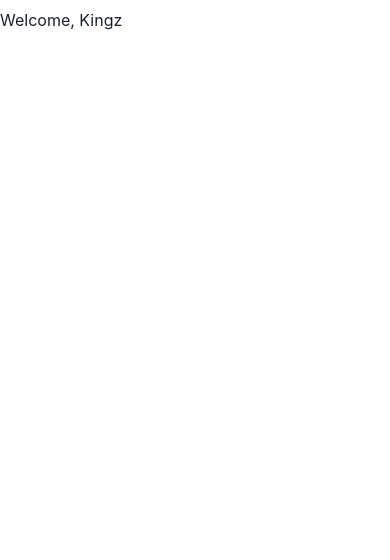
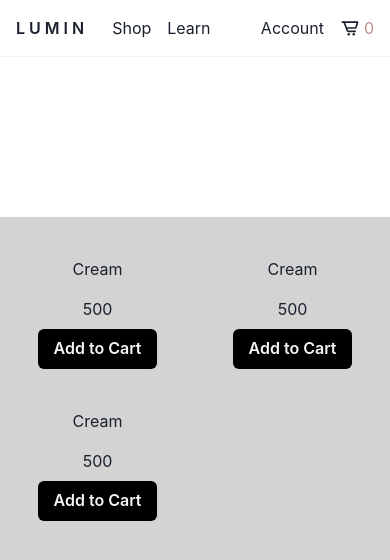
Before and after one commit to mrkingz/shopping-cart-apollo, a Next.js app: page / in a window 390 px wide. Shown: the top 560 px of the page. Built offline with nearby package versions, Linux system fonts and the light colour scheme.

Commit message:
Add drawer to display cart

```diff
--- /dev/null
+++ b/@types.ts
@@ -0,0 +1,19 @@
+export type ProductType = {
+    id: number
+    title: string
+    image_url: string
+    price: number
+    product_options?: ProductOptionType[]
+}
+
+export type ProductOptionType = {
+    title?: string
+    prefix?: string
+    suffix?: string
+    options?: OptionsType[]
+}
+
+export type OptionsType = {
+    id: number
+    value: string
+}
--- /dev/null
+++ b/components/AppDrawer.tsx
@@ -0,0 +1,55 @@
+import {
+    Drawer,
+    DrawerBody,
+    DrawerFooter,
+    DrawerHeader,
+    DrawerOverlay,
+    DrawerContent,
+    DrawerCloseButton,
+    Box,
+    Text,
+    Flex,
+    Stack,
+    Button
+} from '@chakra-ui/react'
+import { FC } from 'react'
+import { MdClose } from 'react-icons/md'
+
+
+export type DrawerProps = {
+    isOpen: boolean
+    onClose: () => void
+}
+
+const AppDrawer: FC<DrawerProps> = ({ children, isOpen, onClose }) => {
+
+    return (
+        <Drawer
+            isOpen={isOpen}
+            placement="right"
+            onClose={onClose}
+        >
+        <DrawerOverlay>
+          <DrawerContent padding={4} background="lightgrey">
+            <Stack flex={8} direction="row">
+              <Box>
+                <Button onClick={onClose} size="xs" flex={1} padding={1} rounded="full" border={`1px solid lightgrey`} _focus={{outline: 'none'}}>
+                    <MdClose size={16} color="red" />
+                </Button>
+              </Box>
+              <Box textAlign="center" flex={6}>
+                <Text>Your Cart</Text>
+              </Box>
+
+            </Stack>
+
+            <DrawerBody>
+                {children}
+            </DrawerBody>
+          </DrawerContent>
+        </DrawerOverlay>
+      </Drawer>
+    )
+}
+
+export default AppDrawer
--- /dev/null
+++ b/components/NavBar.tsx
@@ -0,0 +1,38 @@
+import { Stack, Text, Flex, Box, Divider } from '@chakra-ui/react'
+import { BiCartAlt } from 'react-icons/bi'
+import { memo } from 'react'
+
+export type NavBarProps = {
+    cartItemsCount: number
+    openDrawer: () => void
+}
+
+const NavBar = (props: NavBarProps) => {
+
+    const { cartItemsCount, openDrawer } = props
+
+    return (
+        <Box>
+            <Flex justify="space-between" px={[4, 10]} py={4}>
+                <Stack direction="row" spacing={6}>
+                    <Text fontWeight={600} letterSpacing={4}>LUMIN</Text>
+                    <Stack spacing={4} direction="row">
+                        <Text>Shop</Text>
+                        <Text>Learn</Text>
+                    </Stack>
+                </Stack>
+
+                <Stack spacing={4} direction="row">
+                    <Text>Account</Text>
+                    <Stack spacing={1} align="center" justify="center" direction="row" cursor="pointer" onClick={openDrawer}>
+                        <BiCartAlt size={20} />
+                        <Text color="rosybrown">{cartItemsCount}</Text>
+                    </Stack>
+                </Stack>
+            </Flex>
+            <Divider />
+        </Box>
+    )
+}
+
+export default memo(NavBar)
--- /dev/null
+++ b/components/Product.tsx
@@ -0,0 +1,42 @@
+import { Stack, Box, Text, Image, Button } from '@chakra-ui/react'
+import { ProductType } from '../@types'
+import { memo } from 'react'
+
+export type ProductProps = {
+    addToCart: () => void
+    product: ProductType
+}
+
+const Product = (props:  ProductProps) => {
+
+    const { addToCart, product: { image_url, title, price, id } } = props
+
+    return (
+        <Stack align="center">
+            <Image src={image_url} />
+
+            <Stack spacing={4} textAlign="center">
+                <Text>
+                    {title}
+                </Text>
+
+                <Text>
+                    {price}
+                </Text>
+            </Stack>
+
+            <Button
+                onClick={addToCart}
+                width="auto"
+                background="black"
+                color="whitesmoke"
+                _focus={{outline: 'none'}}
+                _hover={{ background: 'black', opacity: .7 }}
+            >
+                Add to Cart
+            </Button>
+        </Stack>
+    )
+}
+
+export default memo(Product)
--- /dev/null
+++ b/components/Products.tsx
@@ -0,0 +1,30 @@
+import {Stack, Box, SimpleGrid, useMediaQuery } from '@chakra-ui/react'
+import { ProductType } from '../@types'
+import Product from './Product'
+import { useMemo } from 'react'
+
+export type ProductListProps = {
+    products: ProductType[]
+}
+
+const Products = (props: ProductListProps) => {
+    const { products } = props
+
+    const [isLargerThan768] = useMediaQuery("(min-width: 768px)")
+
+    return (
+        <SimpleGrid columns={isLargerThan768 ? 3 : 2} spacing={8}>
+            {
+                products.map((product: ProductType, index) => (
+                    useMemo(() => (
+                        <Box key={`products_{index}`}>
+                                <Product product={product} addToCart={() => {}} />
+                        </Box>
+                    ), [products])
+                ))
+            }
+        </SimpleGrid>
+    )
+}
+
+export default Products
--- a/components/index.tsx
+++ b/components/index.tsx
@@ -1,3 +1,6 @@
 export { default as Hide } from './Hide'
 export { default as ClientOnly } from './ClientOnly'
 export { default as LoadingScreen } from './LoadingScreen'
+export {default as Products} from './Products'
+export {default as NavBar} from './NavBar'
+export {default as AppDrawer} from './AppDrawer'
--- a/package.json
+++ b/package.json
@@ -8,10 +8,14 @@
     "start": "next start"
   },
   "dependencies": {
+    "@apollo/react-hooks": "^4.0.0",
     "@chakra-ui/react": "^1.0.0",
     "@emotion/react": "^11.1.1",
     "@emotion/styled": "^11.0.0",
+    "apollo-boost": "^0.4.9",
+    "apollo-server-micro": "^2.19.0",
     "framer-motion": "^2.9.4",
+    "graphql": "^15.4.0",
     "next": "10.0.1",
     "react": "17.0.1",
     "react-dom": "17.0.1",
--- a/pages/_app.tsx
+++ b/pages/_app.tsx
@@ -1,6 +1,8 @@
 import '../styles/globals.css'
 import { ChakraProvider } from "@chakra-ui/react"
 import { ClientOnly } from '../components'
+// import { ApolloProvider } from "@apollo/react-hooks";
+// import ApolloClient, { gql } from "apollo-boost";
 
 const ShoppingCart = (props: any) => {
   const { Component, pageProps } = props
--- a/pages/index.tsx
+++ b/pages/index.tsx
@@ -1,12 +1,66 @@
-import { Stack, Text, Box } from '@chakra-ui/react'
+import { Stack, Text, Box, useDisclosure } from '@chakra-ui/react'
+import { ProductType } from '../@types'
+import { AppDrawer, Products, NavBar } from '../components'
 
-export default function Home() {
+import { useState } from 'react'
+
+const Index = () => {
+
+  const products: ProductType[] = [
+    {
+      id: 1,
+      title: 'Cream',
+      image_url: '',
+      price: 500,
+      product_options: [{
+        title: '',
+        prefix: '',
+        suffix: ''
+      }]
+    },
+    {
+      id: 1,
+      title: 'Cream',
+      image_url: '',
+      price: 500,
+      product_options: [{
+        title: '',
+        prefix: '',
+        suffix: ''
+      }]
+    },
+    {
+      id: 1,
+      title: 'Cream',
+      image_url: '',
+      price: 500,
+      product_options: [{
+        title: '',
+        prefix: '',
+        suffix: ''
+      }]
+    }
+  ]
+
+  const [isOpen, setIsOpen] = useState<boolean>(false)
+
   return (
-    <Stack>
-      <Box></Box>
+    <Box>
       <Box>
-        <Text>Welcome, Kingz</Text>
+        <NavBar cartItemsCount={0} openDrawer={() => setIsOpen(() => !isOpen)} />
       </Box>
-    </Stack>
+
+      <Box h="10rem" background="white">
+
+      </Box>
+      <Stack px={[4, 10]} py={8} background="lightgrey" minHeight="100vh">
+        <Box>
+          <Products products={products} />
+        </Box>
+
+        <AppDrawer isOpen={isOpen} onClose={() => setIsOpen(() => !isOpen)} />
+      </Stack>
+    </Box>
   )
 }
+export default Index
```
Also changed, not shown: components/CartItems.tsx (added, +9 -0 lines), 1 other file (tests, documents, lock files or other folders).
